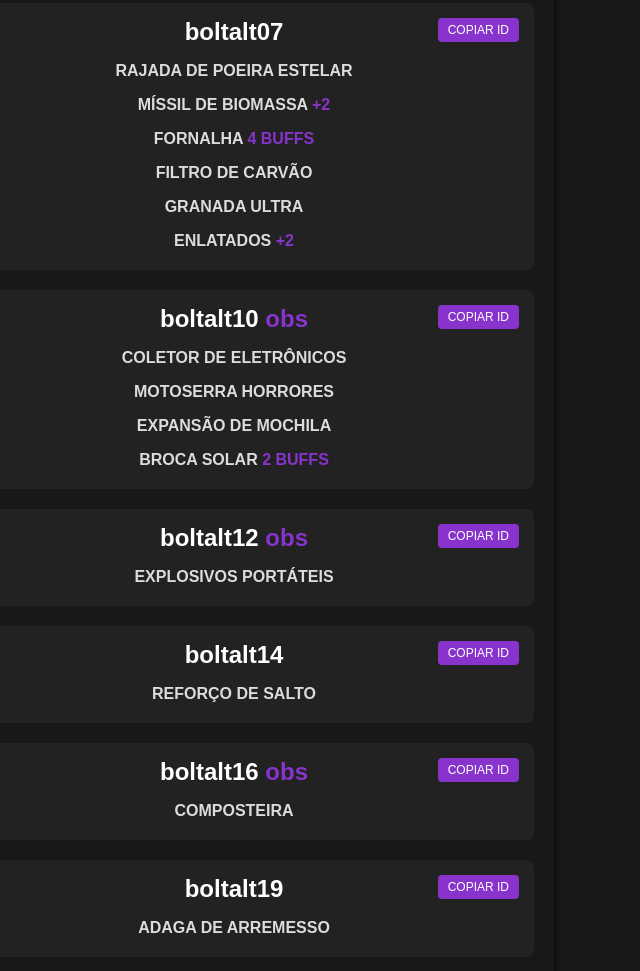
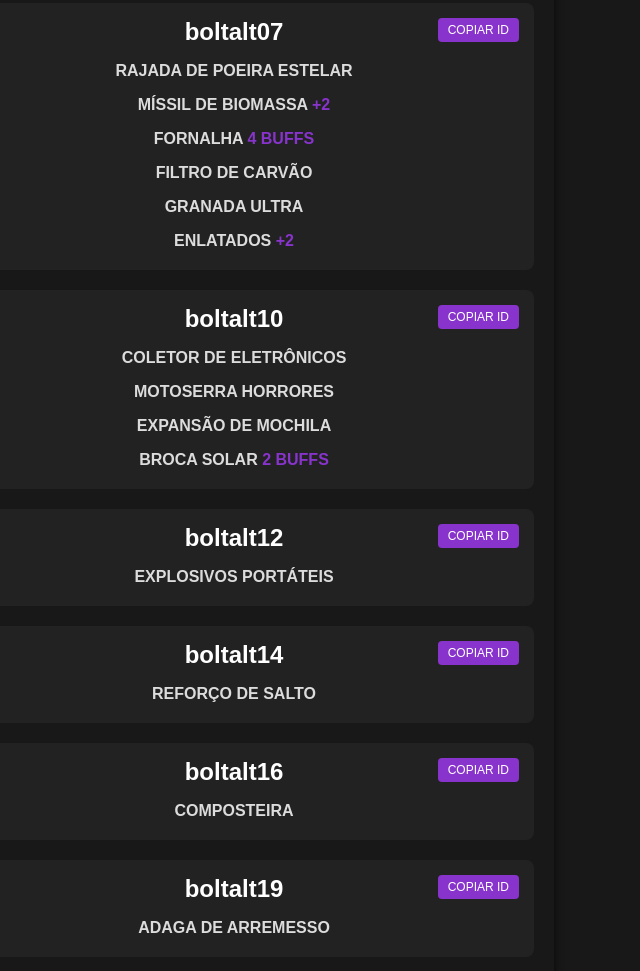
Before and after one commit to victorndesigner/specs, a plain HTML site: page index.html in a window 1280 px wide. Shown: the part 1867-2838 px from the top of the page, without its empty margins (406-1046 px from the left). Drawn offline with Linux system fonts and the light colour scheme.

Commit message:
Update index.html

```diff
--- a/index.html
+++ b/index.html
@@ -177,7 +177,7 @@
   </div>
 
   <div class="category">
-    <h2 id="boltalt10">boltalt10 <span class="highlight">obs</span></h2>
+    <h2 id="boltalt10">boltalt10</h2>
     <button class="copy-btn" onclick="copiarTexto('boltalt10')">COPIAR ID</button>
     <p class="item">COLETOR DE ELETRÔNICOS</p>
     <p class="item">MOTOSERRA HORRORES</p>
@@ -186,7 +186,7 @@
   </div>
 
   <div class="category">
-    <h2 id="boltalt12">boltalt12 <span class="highlight">obs</span></h2>
+    <h2 id="boltalt12">boltalt12</h2>
     <button class="copy-btn" onclick="copiarTexto('boltalt12')">COPIAR ID</button>
     <p class="item">EXPLOSIVOS PORTÁTEIS</span></p>
   </div>
@@ -198,7 +198,7 @@
   </div>
 
   <div class="category">
-    <h2 id="boltalt16">boltalt16 <span class="highlight">obs</span></h2>
+    <h2 id="boltalt16">boltalt16</h2>
     <button class="copy-btn" onclick="copiarTexto('boltalt16')">COPIAR ID</button>
     <p class="item">COMPOSTEIRA</p>
   </div>
```
